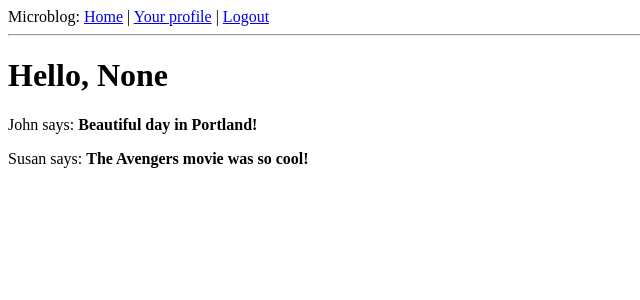
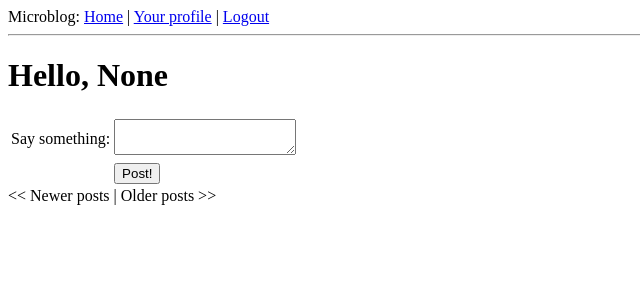
Before and after one commit to stclaus-hg/microblog, a Flask app: page / in a window 1280 px wide. Shown: the top 300 px of the page, without its empty margins (0-640 px from the left). Run offline with Flask 2, Linux system fonts and the light colour scheme; a user stored in the database is signed in; data comes from the database, SQL or seed files in the repository; data that the repository does not hold is empty; parts of the project's set-up code (start-up, migrations or seed data) failed here and were passed over.

Commit message:
part 9. pagination

```diff
--- a/app/forms.py
+++ b/app/forms.py
@@ -4,7 +4,7 @@ __author__ = 'stclaus'
 
 from flask.ext.wtf import Form
 from wtforms import StringField, BooleanField, TextAreaField
-from wtforms.validators import Required, DataRequired, Length
+from wtforms.validators import DataRequired, Length
 
 
 class LoginForm(Form):
@@ -26,7 +26,11 @@ class EditForm(Form):
         if self.nickname.data == self.original_nickname:
             return True
         user = User.query.filter_by(nickname=self.nickname.data).first()
-        if user != None:
+        if user is not None:
             self.nickname.errors.append('This nickname is already in use. Please choose another one.')
             return False
         return True
+
+
+class PostForm(Form):
+    post = TextAreaField('post', validators=[DataRequired()])
--- a/app/templates/index.html
+++ b/app/templates/index.html
@@ -1,7 +1,34 @@
 {% extends "base.html" %}
 {% block content %}
     <h1>Hello, {{ user.nickname }}</h1>
-    {% for post in posts %}
-        <p>{{ post.author.nickname }} says: <b>{{ post.body }}</b></p>
-    {% endfor %}
+    <form action="" method="post" name="add_post">
+        {{ form.hidden_tag() }}
+        <table>
+            <tr>
+                <td>Say something:</td>
+                <td>{{ form.post(size=30, maxlength=140) }}</td>
+                <td>
+                    {% for error in form.errors.post %}
+                        <span style="color: red">{{ error }}</span>
+                    {% endfor %}
+                </td>
+            </tr>
+            <tr>
+                <td></td>
+                <td><input type="submit" value="Post!"></td>
+                <td></td>
+            </tr>
+        </table>
+    </form>
+    {% include "post.html" %}
+    {% if posts.has_prev %}
+        <a href="{{ url_for('index', page=posts.prev_num) }}"><< Newer posts</a>
+    {% else %}
+        << Newer posts
+    {% endif %} |
+    {% if posts.has_next %}
+        <a href="{{ url_for('index', page=posts.next_num) }}">Older posts >></a>
+    {% else %}
+        Older posts >>
+    {% endif %}
 {% endblock %}
--- a/app/templates/post.html
+++ b/app/templates/post.html
@@ -1,3 +1,4 @@
+{% for post in posts.items %}
     <table>
         <tr valign="top">
             <td><img src="{{ user.avatar(50) }}"></td>
@@ -7,3 +8,4 @@
             </td>
         </tr>
     </table>
+{% endfor %}
--- a/app/views.py
+++ b/app/views.py
@@ -1,34 +1,36 @@
 from datetime import datetime
+import config
 
 __author__ = 'stclaus'
 
 from flask import render_template, flash, redirect, session, url_for, request, g
 from flask.ext.login import login_user, logout_user, current_user, login_required
 
-from app.forms import LoginForm, EditForm
+from app.forms import LoginForm, EditForm, PostForm
 from app import app, db, lm, oid
-from models import User, ROLE_USER, ROLE_ADMIN
+from models import User, ROLE_USER, Post
+
 
 @lm.user_loader
 def load_user(id):
     return User.query.get(int(id))
 
-@app.route("/")
-@app.route("/index")
+
+@app.route("/", methods=['GET', 'POST'])
+@app.route("/index", methods=['GET', 'POST'])
+@app.route("/index/<int:page>", methods=['GET', 'POST'])
 @login_required
-def index():
-    user =g.user
-    posts = [
-        {
-            'author': { 'nickname': 'John' },
-            'body': 'Beautiful day in Portland!'
-        },
-        {
-            'author': { 'nickname': 'Susan' },
-            'body': 'The Avengers movie was so cool!'
-        }
-    ]
-    return render_template('index.html', user=user, title='Hello', posts=posts)
+def index(page=1):
+    user = g.user
+    form = PostForm()
+    if form.validate_on_submit():
+        post = Post(body=form.post.data, author=g.user, timestamp=datetime.utcnow())
+        db.session.add(post)
+        db.session.commit()
+        return redirect(url_for('index'))
+    posts = g.user.followed_posts().paginate(page, config.POSTS_PER_PAGE, False)
+    return render_template('index.html', user=user, title='Hello', posts=posts, form=form)
+
 
 @app.route("/login", methods=['GET', 'POST'])
 @oid.loginhandler
@@ -84,17 +86,16 @@ def logout():
     logout_user()
     return redirect(url_for('index'))
 
+
 @app.route('/user/<nickname>')
+@app.route('/user/<nickname>/<int:page>')
 @login_required
-def user(nickname):
+def user(nickname, page=1):
     user = User.query.filter_by(nickname=nickname).first()
     if user is None:
         flash('User ' + nickname + ' not found')
         return redirect(url_for('index'))
-    posts = [
-        {'author': user, 'body': 'Test post #1'},
-        {'author': user, 'body': 'Test post #2'}
-    ]
+    posts = user.posts.paginate(page, config.POSTS_PER_PAGE, False)
     return render_template('user.html', user=user, posts=posts)
 
 @app.route('/edit', methods=['GET', 'POST'])
--- a/config.py
+++ b/config.py
@@ -22,3 +22,6 @@ MAIL_USERNAME = None
 MAIL_PASSWORD = None
 
 ADMINS = ['voitenko@qarea.com']
+
+
+POSTS_PER_PAGE = 2
```
Also changed, not shown: app/templates/user.html (+12 -3 lines). Lines whose indentation alone changed are shown as unchanged.
